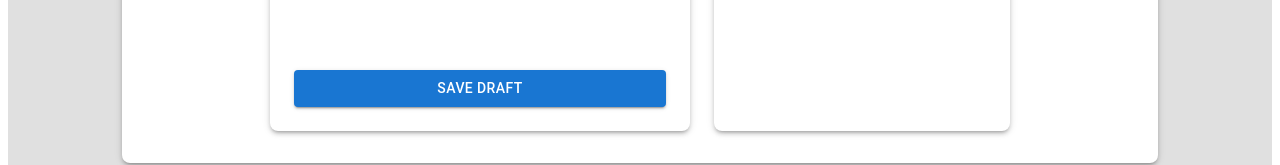
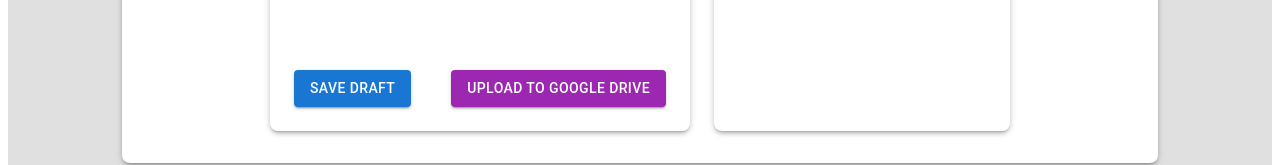
Before and after one commit to AvinashKumarPithani/LetterApp, a React (Vite) app in the folder letter-app/: page /dashboard in a window 1280 px wide. Shown: the part 604-769 px from the top of the page. Built offline with nearby package versions, Linux system fonts and the light colour scheme; no server answers.

Commit message:
upload to drive feature updation

```diff
--- a/letter-app/src/components/LetterEditor.jsx
+++ b/letter-app/src/components/LetterEditor.jsx
@@ -2,7 +2,7 @@ import { useState, useEffect } from "react";
 import ReactQuill from "react-quill";
 import "react-quill/dist/quill.snow.css";
 import axios from "axios";
-import { TextField, Button, Paper, Typography, Box } from "@mui/material";
+import { Container, TextField, Button, Paper, Typography, Box } from "@mui/material";
 
 const LetterEditor = ({ user }) => {
     const [content, setContent] = useState("");
@@ -43,6 +43,21 @@ const LetterEditor = ({ user }) => {
         }
     };
 
+    const uploadDraftToDrive = async () => {
+        if (!draftId) {
+            alert("No draft found! Save a draft first.");
+            return;
+        }
+
+        try {
+            const res = await axios.post(`${import.meta.env.VITE_BACKEND_URL}/api/upload-draft-to-drive`, { draftId });
+            alert(res.data.message);
+        } catch (error) {
+            console.error("Error uploading draft to Google Drive:", error);
+            alert("Failed to upload draft.");
+        }
+    };
+
     return (
         <Paper elevation={3} sx={{ padding: 3, borderRadius: 2, height: "500px", display: "flex", flexDirection: "column" }}>
             <Typography variant="h5" gutterBottom>
@@ -59,12 +74,23 @@ const LetterEditor = ({ user }) => {
             />
 
             <Box sx={{ flex: 1, overflow: "auto", marginBottom: 2 }}>
-                <ReactQuill value={content} onChange={setContent} theme="snow" placeholder="Write your letter here..." style={{ height: "200px" }} />
+                <ReactQuill
+                    value={content}
+                    onChange={setContent}
+                    theme="snow"
+                    placeholder="Write your letter here..."
+                    style={{ height: "200px" }}
+                />
             </Box>
 
-            <Button variant="contained" color="primary" onClick={saveDraft}>
-                Save Draft
-            </Button>
+            <Box display="flex" justifyContent="space-between">
+                <Button variant="contained" color="primary" onClick={saveDraft}>
+                    Save Draft
+                </Button>
+                <Button variant="contained" color="secondary" onClick={uploadDraftToDrive}>
+                    Upload to Google Drive
+                </Button>
+            </Box>
         </Paper>
     );
 };
```
